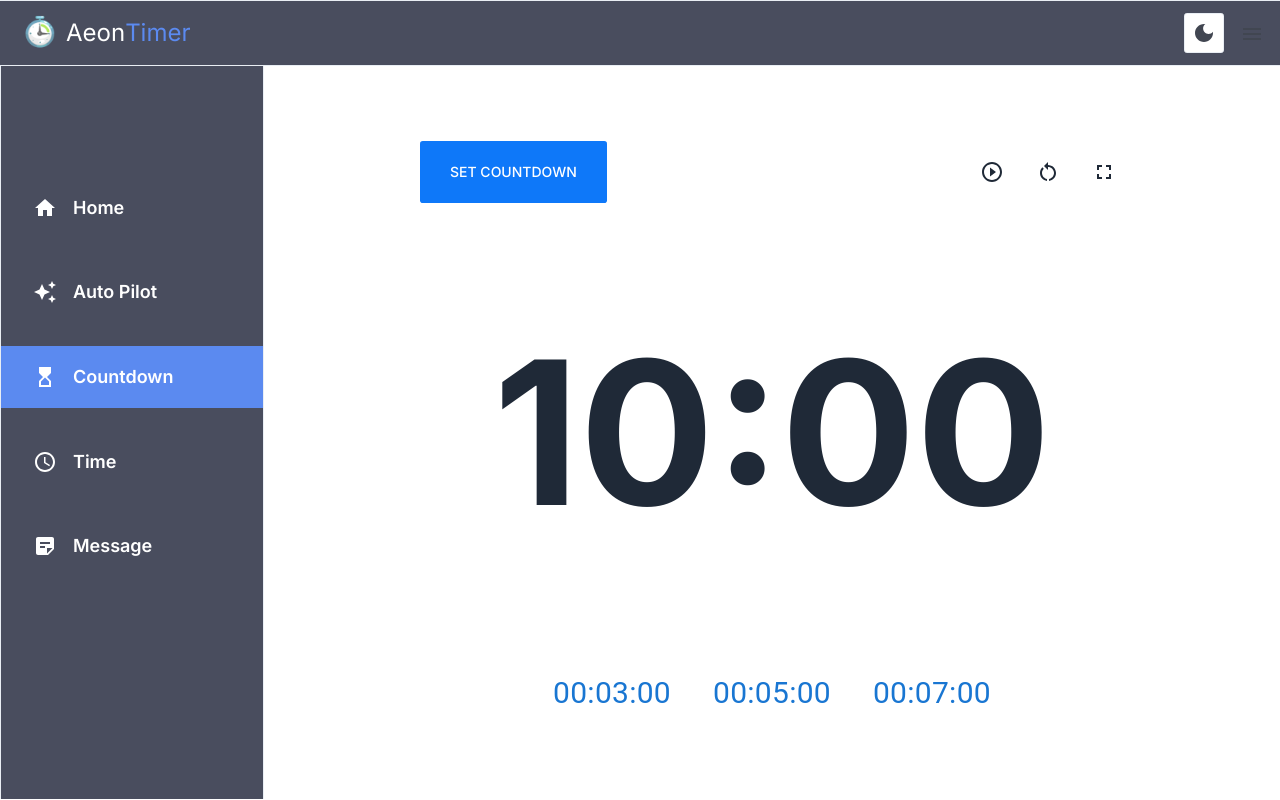
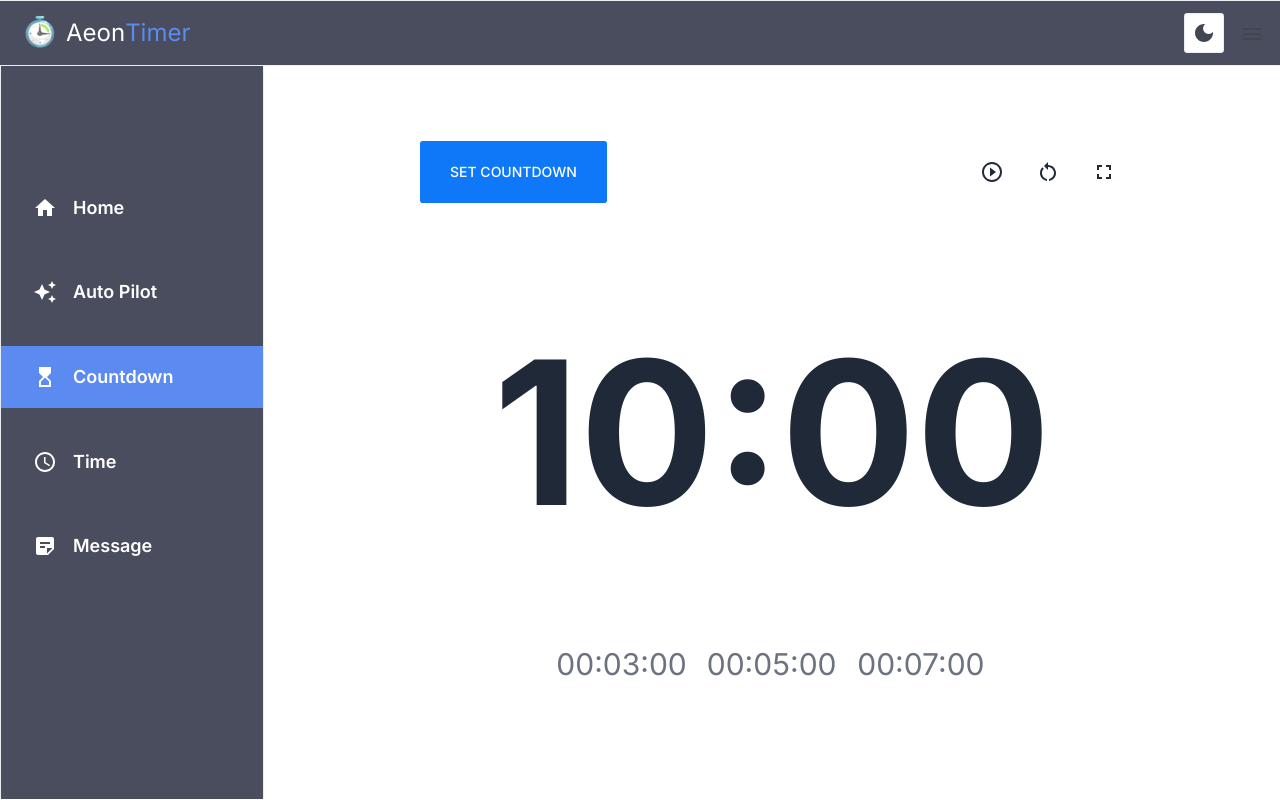
Before and after one commit to ivory-vista-tech/countdown-app-v2, a Next.js app: page /countdown in a window 1280 px wide. Built offline with nearby package versions, Linux system fonts and the light colour scheme.

Commit message:
Fixed message page

```diff
--- a/components/buttons/Preset.tsx
+++ b/components/buttons/Preset.tsx
@@ -2,9 +2,9 @@
 
 import React, { useContext, useMemo } from "react";
 import { isEqual } from "lodash";
-import { Button, Typography } from "@mui/material";
 import { DataContext } from "@/providers/DataProvider";
 import { getMilliseconds } from "@/utils/functions";
+import { cn } from "@/lib/utils";
 
 interface TimeItems {
   hours: number;
@@ -22,6 +22,7 @@ const Preset: React.FC<PresetProps> = ({ presetTime }) => {
 
   const parseTime = (timeString: string) => {
     const [hours, minutes, seconds] = timeString.split(":");
+
     return {
       hours: parseInt(hours),
       minutes: parseInt(minutes),
@@ -46,17 +47,15 @@ const Preset: React.FC<PresetProps> = ({ presetTime }) => {
   const isEqualTimeItems = isEqual(timeItems, newTimeItem);
 
   return (
-    <Button
-      variant="text"
-      size="large"
+    <div
       onClick={handleClick}
-      className={isEqualTimeItems ? "text-default" : "text-gray-500"}
-      disableRipple
+      className={cn("cursor-pointer", {
+        "text-primary": isEqualTimeItems,
+        "text-gray-500": !isEqualTimeItems,
+      })}
     >
-      <Typography sx={{ fontSize: { xs: 20, md: 30 } }}>
-        {presetTime}
-      </Typography>
-    </Button>
+      <h1 className="text-[20px] md:text-[30px]">{presetTime}</h1>
+    </div>
   );
 };
 
--- a/components/editMessage/EditMessage.tsx
+++ b/components/editMessage/EditMessage.tsx
@@ -1,55 +1,35 @@
 "use client";
 
 import * as React from "react";
-import Box from "@mui/material/Box";
-import TextField from "@mui/material/TextField";
 import { useContext } from "react";
 import { DataContext } from "@/providers/DataProvider";
+import { Textarea } from "../ui/textarea";
+import { Label } from "../ui/label";
 
 const EditMessage = () => {
   const { setMessage, message } = useContext(DataContext);
 
-  const handleChange = (event: React.ChangeEvent<HTMLInputElement>) => {
-    setMessage((prevState) => ({
-      ...prevState,
-      tempMessage: event?.target.value,
-    }));
-  };
-
   return (
-    <Box
-      component="form"
-      className="h-[calc(100vh-280px)] flex justify-center items-center"
-      sx={{
-        "& > :not(style)": {
-          width: { xs: "40ch", sm: "55ch", md: "70ch", lg: "100ch" },
-        },
-      }}
-      noValidate
-      autoComplete="off"
-    >
-      <TextField
-        id="message"
-        label="Message"
-        variant="outlined"
-        placeholder="Enter Message Here!"
-        defaultValue={message.message}
-        multiline
-        rows={10}
-        onChange={handleChange}
-        sx={{
-          "& .MuiInputBase-input": {
-            color: "white",
-          },
-          "& .MuiOutlinedInput-notchedOutline": {
-            borderColor: "white",
-          },
-          "& .MuiOutlinedInput-root:hover .MuiOutlinedInput-notchedOutline": {
-            borderColor: "white",
-          },
-        }}
-      />
-    </Box>
+    <div className="flex h-[calc(100vh-380px)] w-full flex-col justify-center items-center">
+      <form className="flex flex-col gap-4">
+        <Label>Message</Label>
+        <Textarea
+          id="message"
+          required
+          placeholder="Enter Message Here!"
+          className="placeholder:text-gray-500 w-[300px] md:w-[600px]"
+          rows={6}
+          maxLength={50}
+          defaultValue={message.message}
+          onChange={(event) => {
+            setMessage((prevState) => ({
+              ...prevState,
+              tempMessage: event?.target.value,
+            }));
+          }}
+        />
+      </form>
+    </div>
   );
 };
 
```
